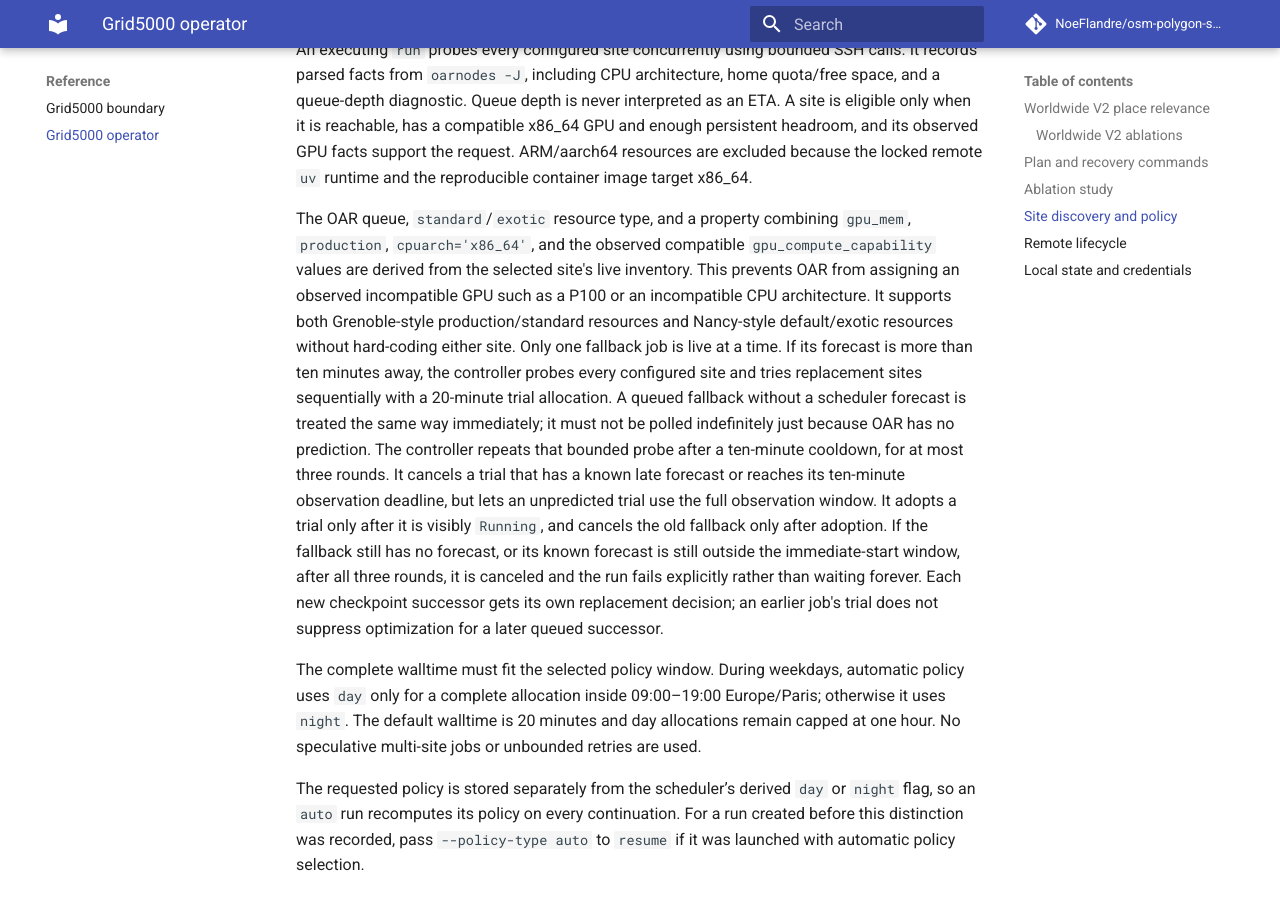
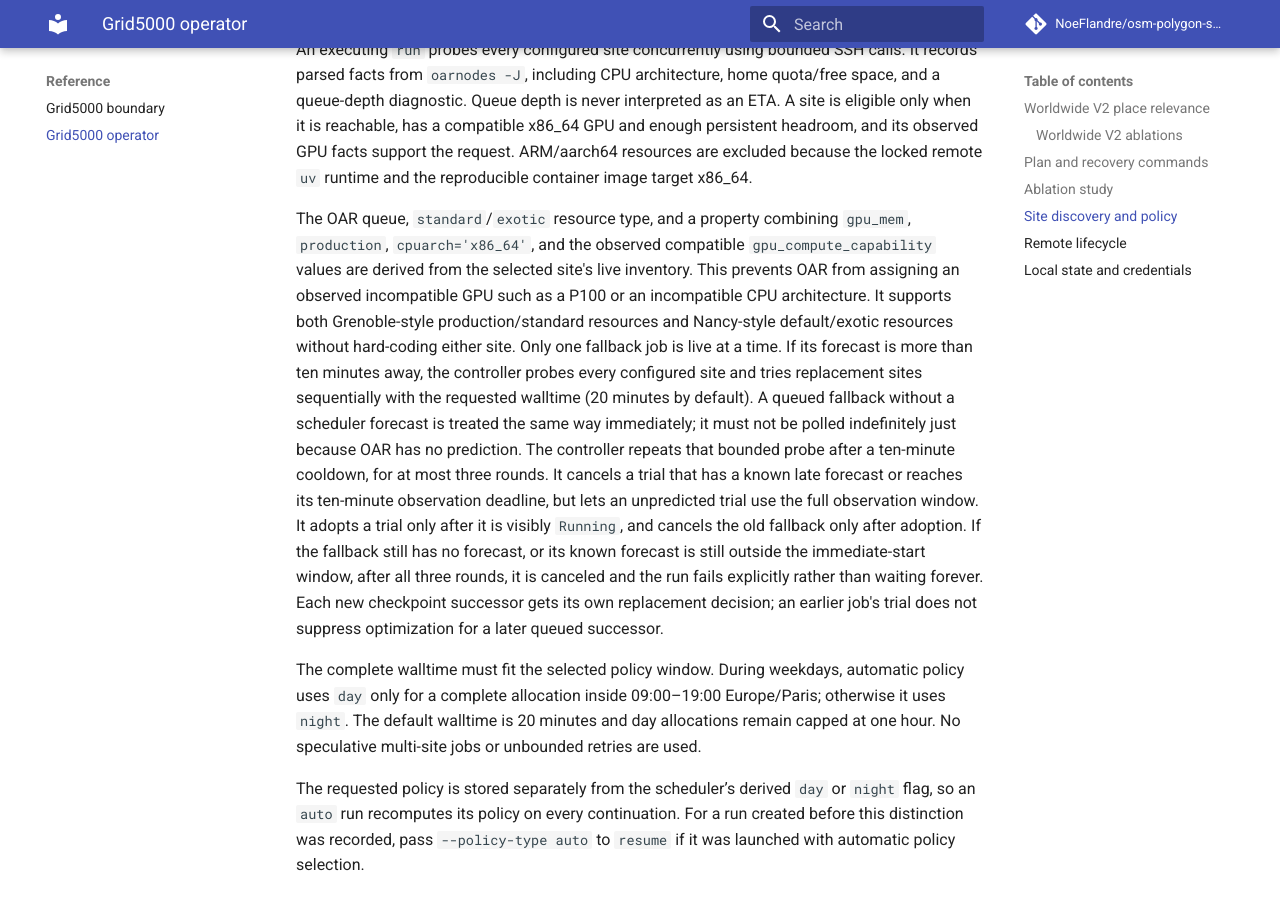
Before and after one commit to NoeFlandre/osm-polygon-sentence-classifier, an MkDocs documentation site: the page built from docs/reference/grid5000-operator.md, in a window 1280 px wide and 900 px high, scrolled down 3252 px. Built offline with MkDocs 1.6.1 and Material for MkDocs 9.7.7, drawn with Linux system fonts in a browser that asks for light colours; comment, search, counter and statistics services are not loaded.

Commit message:
fix: honor replacement walltime

```diff
--- a/docs/reference/grid5000-operator.md
+++ b/docs/reference/grid5000-operator.md
@@ -172,8 +172,9 @@ production/standard resources and Nancy-style default/exotic resources without
 hard-coding either site. Only one
 fallback job is live at a time. If its forecast is more than ten minutes away,
 the controller probes every configured site and tries replacement sites
-sequentially with a 20-minute trial allocation. A queued fallback without a
-scheduler forecast is treated the same way immediately; it must not be polled
+sequentially with the requested walltime (20 minutes by default). A queued
+fallback without a scheduler forecast is treated the same way immediately; it
+must not be polled
 indefinitely just because OAR has no prediction. The controller repeats that
 bounded probe after a ten-minute cooldown, for at most three rounds. It cancels
 a trial that has a known late forecast or reaches its ten-minute observation
```
Also changed, not shown: docs/reference/grid5000-boundary.md (+2 -1 lines), 3 other files.
